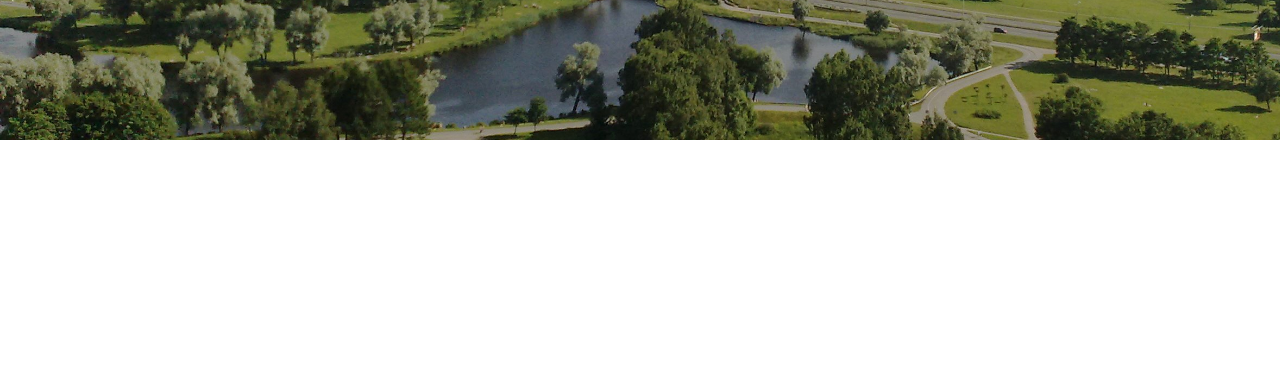
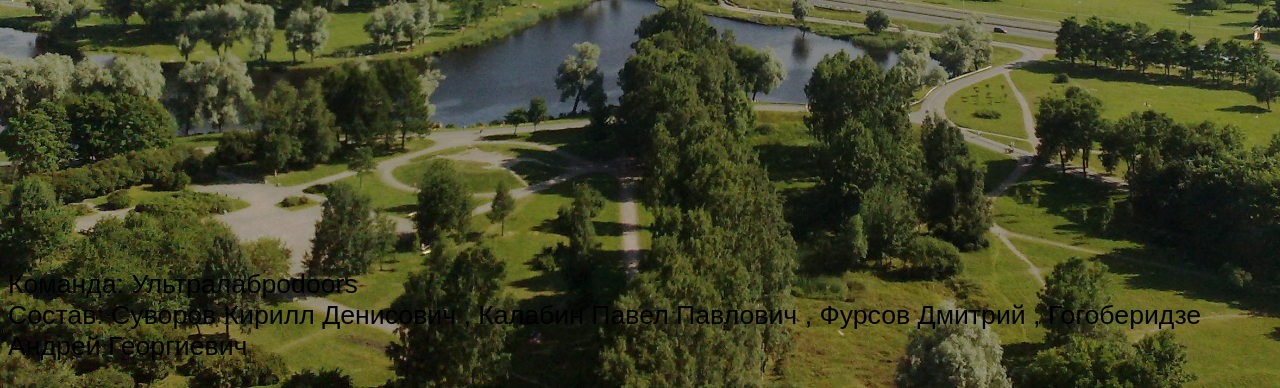
Before and after one commit to yltrakirich/yltrakirich.github.io, a plain HTML site: page index.html in a window 1280 px wide. Shown: the part 660-1048 px from the top of the page. Before the commit the page ends 800 px from the top, so only its background shows below. Drawn offline with Linux system fonts and the light colour scheme.

Commit message:
Add files via upload

```diff
--- a/index.html
+++ b/index.html
@@ -33,7 +33,8 @@
 
 
 </div>
-
+<br><br><br><br><br><br><br><br><br><br><br>
+<p>Команда: Ультралаброdoors <br> Состав: Суворов Кирилл Денисович , Калабин Павел Павлович , Фурсов Дмитрий , Гогоберидзе Андрей Георгиевич</p>
 
 
 
```
